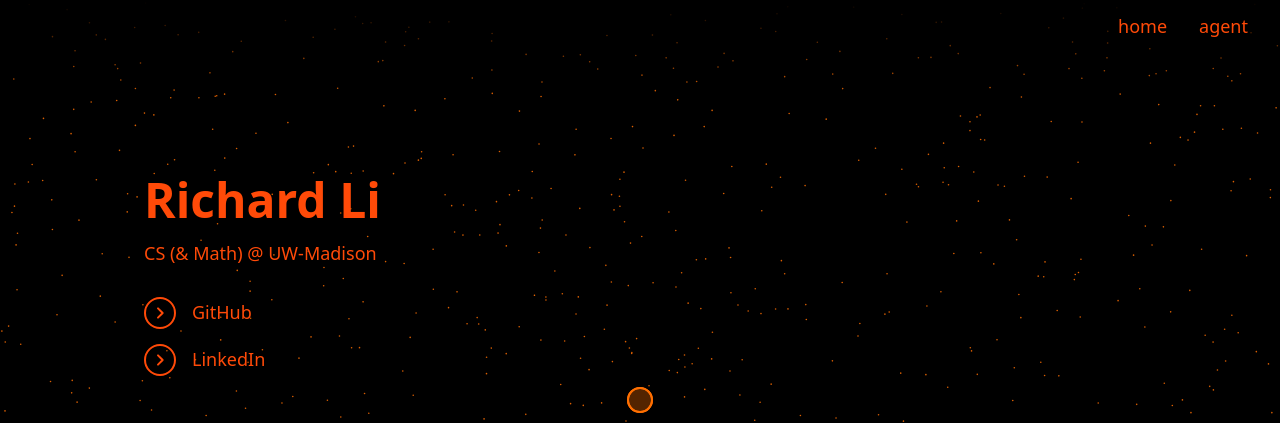
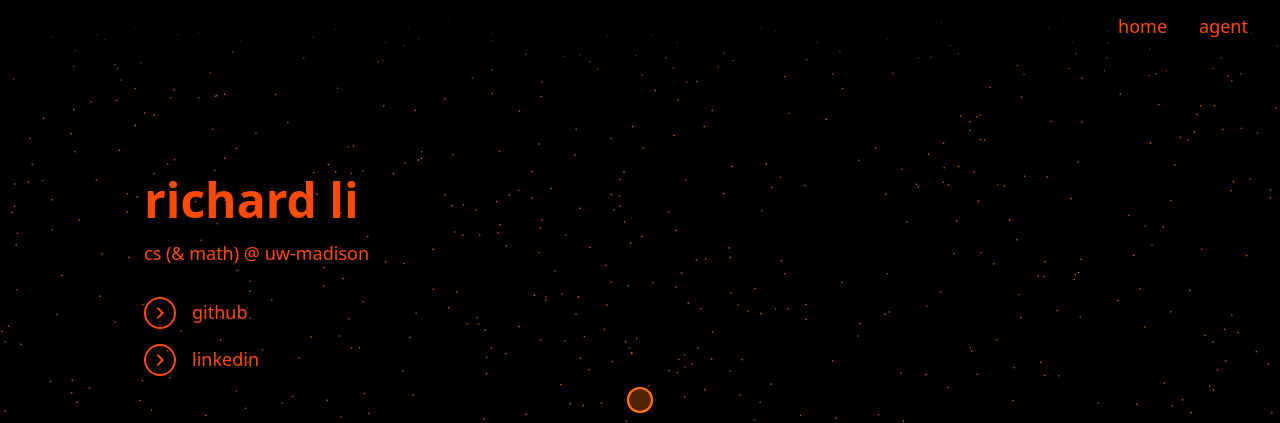
Before and after one commit to li21rich/dev-website, a React (Vite) app: page / in a window 1280 px wide. Shown: the top 423 px of the page. Built offline with nearby package versions, Linux system fonts and the light colour scheme.

Commit message:
lowercase

```diff
--- a/src/pages/Home.tsx
+++ b/src/pages/Home.tsx
@@ -30,10 +30,10 @@ const Home = () => {
       <SlideIn direction="top" delay={200} duration = {1600} className="z-10 relative">
         <FadeIn>
           <div className="relative sm:ml-32 sm:mt-16 p-4 text-primary-reddish">
-            <h1 className="text-5xl font-bold mb-4">Richard Li</h1>
-            <p className="text-[18px] mb-4">CS (& Math) @ UW-Madison</p>
-            <ArrowButton label="GitHub" to="https://github.com/li21rich/"/>
-            <ArrowButton label="LinkedIn" to="https://www.linkedin.com/in/richard-h-li/"/>
+            <h1 className="text-5xl font-bold mb-4">richard li</h1>
+            <p className="text-[18px] mb-4">cs (& math) @ uw-madison</p>
+            <ArrowButton label="github" to="https://github.com/li21rich/"/>
+            <ArrowButton label="linkedin" to="https://www.linkedin.com/in/richard-h-li/"/>
           </div>
         </FadeIn>
       </SlideIn>
```
Also changed, not shown: public/RL.svg.
